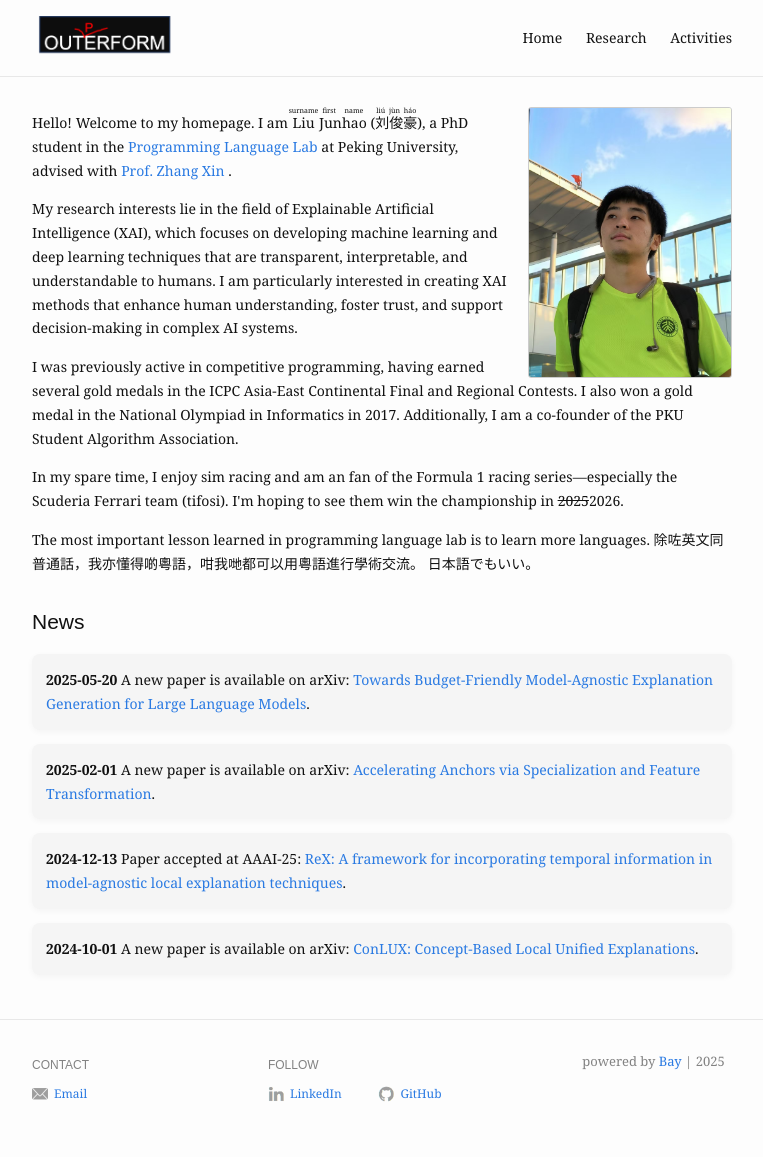
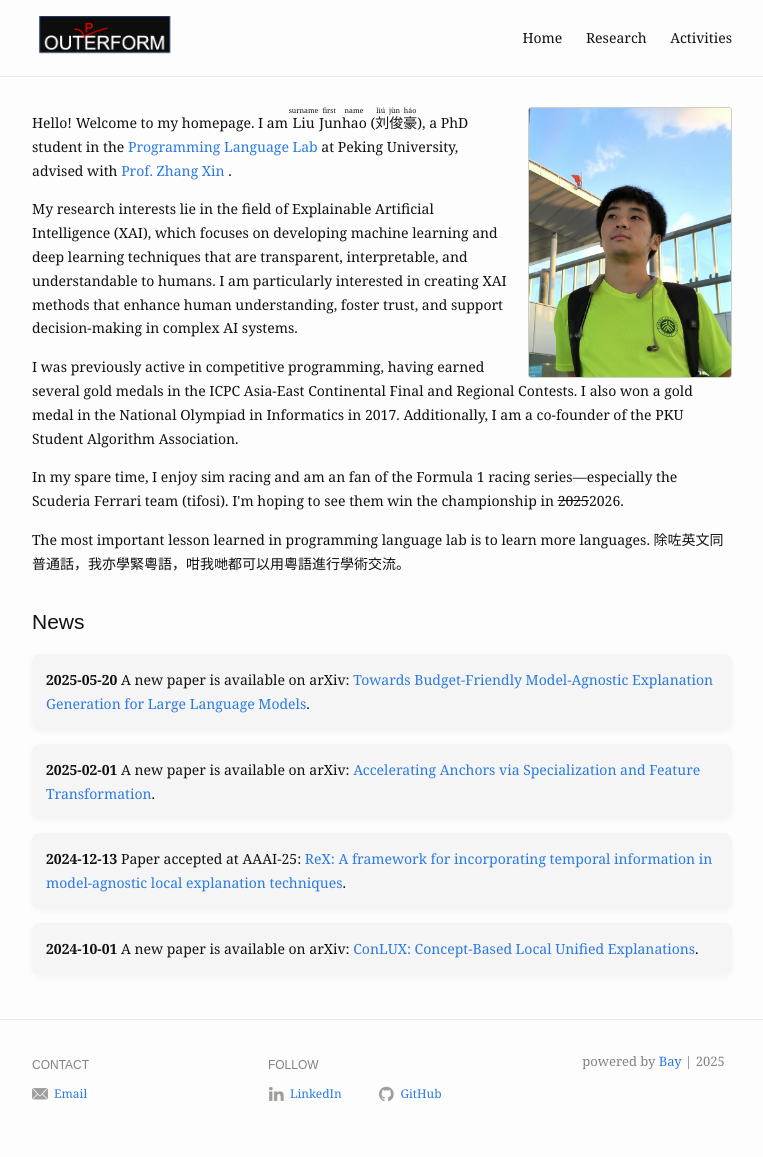
Before and after one commit to outerform/outerform.github.io, a Jekyll site: the page built from index.md, in a window 1280 px wide. Shown: the whole page, without its empty margins (258-1021 px from the left). Built offline with Jekyll 4.4.1, drawn with Linux system fonts in a browser that asks for light colours.

Commit message:
change domain

```diff
--- a/index.md
+++ b/index.md
@@ -23,8 +23,9 @@ profile_picture:
 
 <p>
 The most important lesson learned in programming language lab is to learn more languages.
-除咗英文同普通話，我亦懂得啲粵語，咁我哋都可以用粵語進行學術交流。
-日本語でもいい。
+除咗英文同普通話，我亦學緊粵語，咁我哋都可以用粵語進行學術交流。
+<!-- 我亦懂得啲粵語，咁我哋都可以用粵語進行學術交流。 -->
+<!-- 日本語でもいい。 -->
 </p>
 
 <div class="news-section">
```
